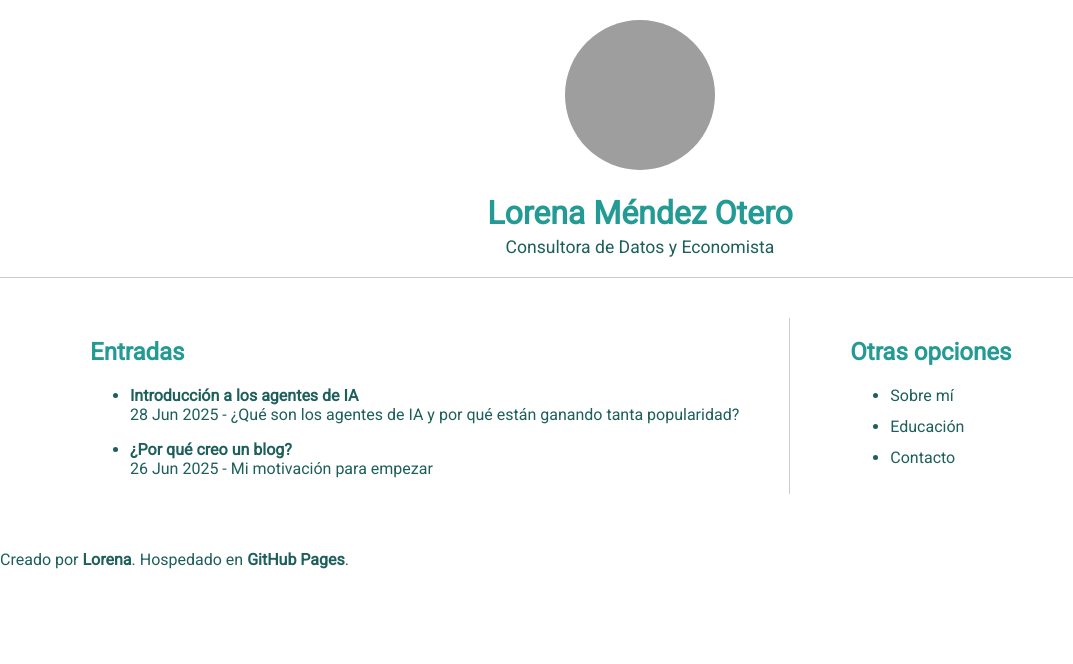
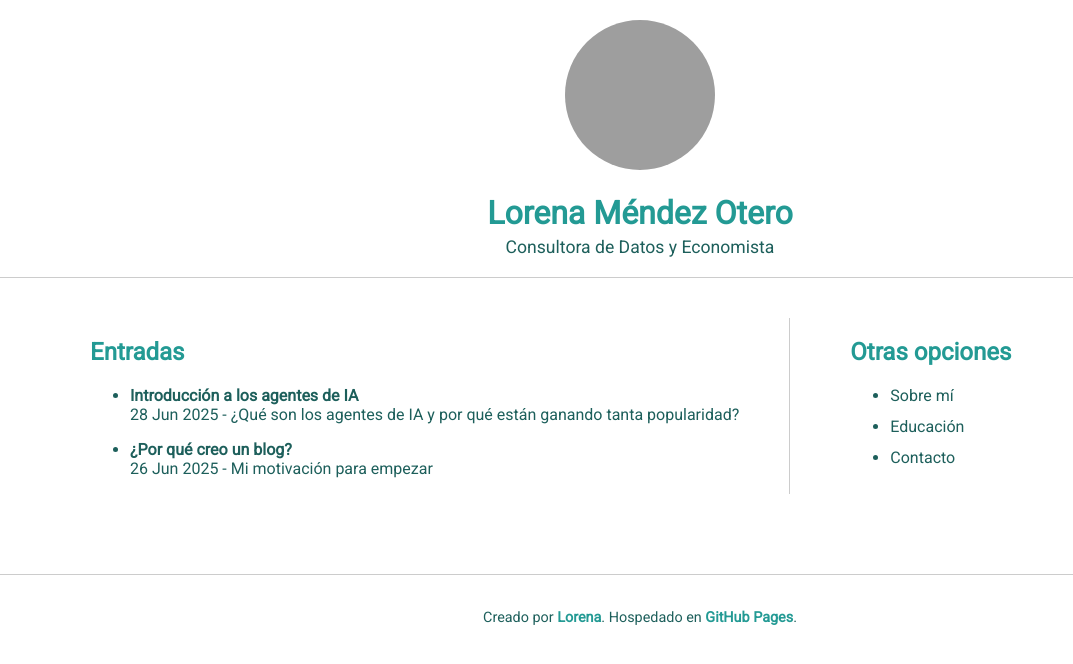
Before and after one commit to lmendezotero/lmendezotero.github.io, a Jekyll site: the page built from index.md, in a window 1280 px wide. Shown: the top 664 px of the page, without its empty margins (0-1073 px from the left). Built offline with Jekyll 4.4.1, drawn with Linux system fonts in a browser that asks for light colours; the list of posts is cut into pages by our own code; grey boxes are pictures that could not be loaded.

Commit message:
Update style.css

```diff
--- a/assets/css/style.css
+++ b/assets/css/style.css
@@ -85,9 +85,16 @@ a:hover {
   margin-bottom: 12px;
 }
 
-.credit-note {
+.site-footer {
+  text-align: center;
+  font-size: 0.9em;
+  color: #1D5F5B;
+  padding: 20px;
   margin-top: 40px;
-  font-size: 0.9em;
-  color: #888;
-  line-height: 1.4;
+  border-top: 1px solid #ccc;
 }
+
+.site-footer .highlight {
+  color: #239A94;
+  font-weight: bold;
+}
```
